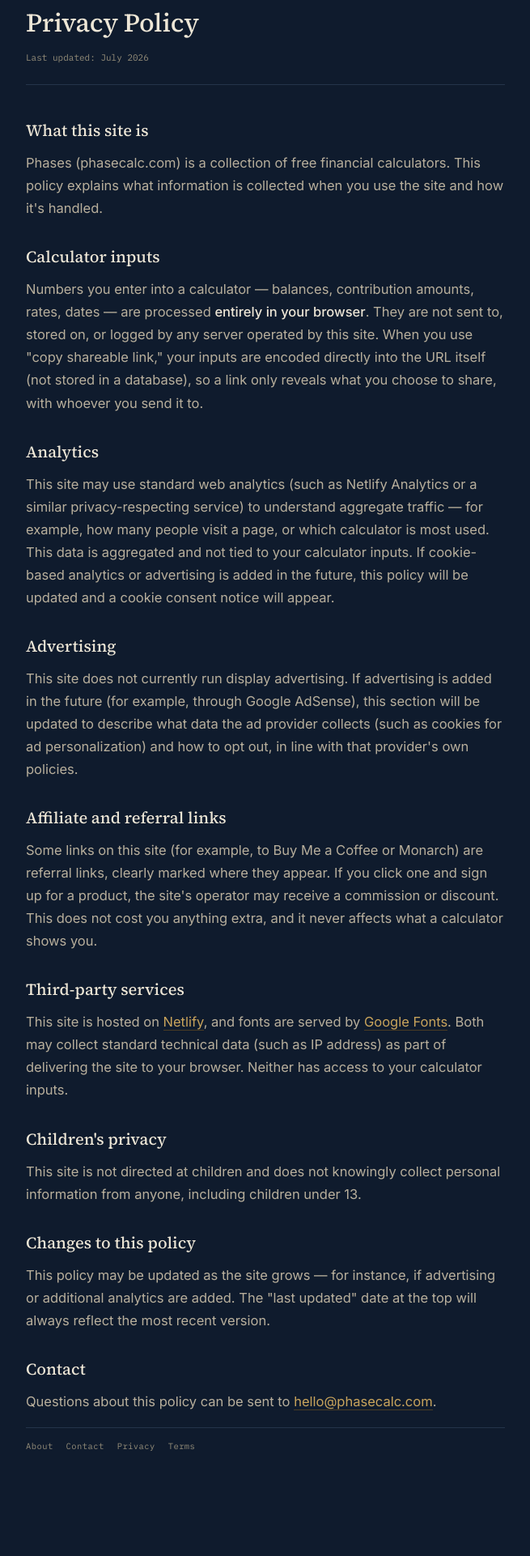
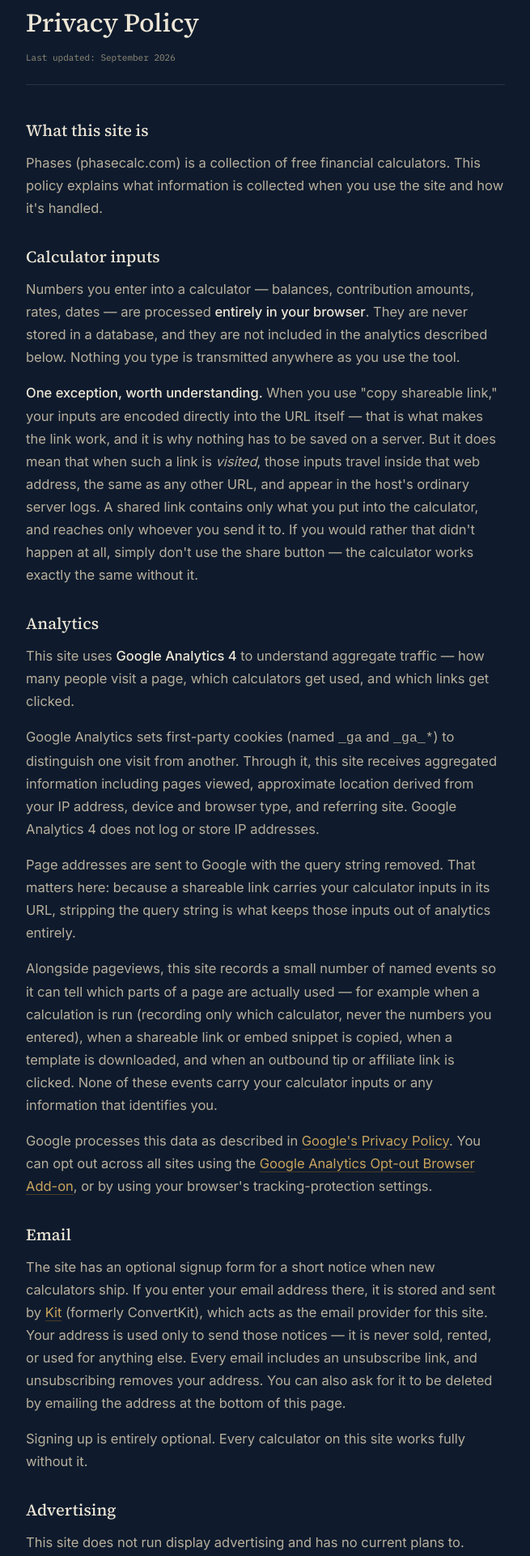
Before and after one commit to phasecalc/PhaseCalc, a plain HTML site: page privacy.html in a window 1280 px wide. Shown: the part 302-2224 px from the top of the page at 81% size, without its empty margins (312-967 px from the left). Before the commit the page ends 2178 px from the top, so only its background shows below. Drawn offline with Linux system fonts and the light colour scheme.

Commit message:
update credibility

```diff
--- a/privacy.html
+++ b/privacy.html
@@ -17,7 +17,7 @@
 <meta charset="UTF-8" />
 <meta name="viewport" content="width=device-width, initial-scale=1.0" />
 <title>Privacy Policy — Phases</title>
-<meta name="description" content="Privacy policy for phasecalc.com: what data is collected, how calculator inputs are handled, and how advertising and analytics may work on this site." />
+<meta name="description" content="Privacy policy for phasecalc.com: what Google Analytics collects, how calculator inputs stay in your browser, how shareable links work, and how email and affiliate links handle data." />
 <link rel="canonical" href="https://phasecalc.com/privacy" />
 <link rel="icon" type="image/svg+xml" href="/favicon.svg" />
 <meta property="og:type" content="website" />
@@ -202,7 +202,7 @@
 
   <div class="masthead">
     <h1>Privacy Policy</h1>
-    <p class="updated">Last updated: July 2026</p>
+    <p class="updated">Last updated: September 2026</p>
   </div>
 
   <article class="article">
@@ -210,28 +210,41 @@
     <p>Phases (phasecalc.com) is a collection of free financial calculators. This policy explains what information is collected when you use the site and how it's handled.</p>
 
     <h2>Calculator inputs</h2>
-    <p>Numbers you enter into a calculator — balances, contribution amounts, rates, dates — are processed <strong>entirely in your browser</strong>. They are not sent to, stored on, or logged by any server operated by this site. When you use "copy shareable link," your inputs are encoded directly into the URL itself (not stored in a database), so a link only reveals what you choose to share, with whoever you send it to.</p>
+    <p>Numbers you enter into a calculator — balances, contribution amounts, rates, dates — are processed <strong>entirely in your browser</strong>. They are never stored in a database, and they are not included in the analytics described below. Nothing you type is transmitted anywhere as you use the tool.</p>
+    <p><strong>One exception, worth understanding.</strong> When you use "copy shareable link," your inputs are encoded directly into the URL itself — that is what makes the link work, and it is why nothing has to be saved on a server. But it does mean that when such a link is <em>visited</em>, those inputs travel inside that web address, the same as any other URL, and appear in the host's ordinary server logs. A shared link contains only what you put into the calculator, and reaches only whoever you send it to. If you would rather that didn't happen at all, simply don't use the share button — the calculator works exactly the same without it.</p>
 
     <h2>Analytics</h2>
-    <p>This site may use standard web analytics (such as Netlify Analytics or a similar privacy-respecting service) to understand aggregate traffic — for example, how many people visit a page, or which calculator is most used. This data is aggregated and not tied to your calculator inputs. If cookie-based analytics or advertising is added in the future, this policy will be updated and a cookie consent notice will appear.</p>
+    <p>This site uses <strong>Google Analytics 4</strong> to understand aggregate traffic — how many people visit a page, which calculators get used, and which links get clicked.</p>
+    <p>Google Analytics sets first-party cookies (named <code>_ga</code> and <code>_ga_*</code>) to distinguish one visit from another. Through it, this site receives aggregated information including pages viewed, approximate location derived from your IP address, device and browser type, and referring site. Google Analytics 4 does not log or store IP addresses.</p>
+    <p>Page addresses are sent to Google with the query string removed. That matters here: because a shareable link carries your calculator inputs in its URL, stripping the query string is what keeps those inputs out of analytics entirely.</p>
+    <p>Alongside pageviews, this site records a small number of named events so it can tell which parts of a page are actually used — for example when a calculation is run (recording only which calculator, never the numbers you entered), when a shareable link or embed snippet is copied, when a template is downloaded, and when an outbound tip or affiliate link is clicked. None of these events carry your calculator inputs or any information that identifies you.</p>
+    <p>Google processes this data as described in <a href="https://policies.google.com/privacy" target="_blank" rel="noopener">Google's Privacy Policy</a>. You can opt out across all sites using the <a href="https://tools.google.com/dlpage/gaoptout" target="_blank" rel="noopener">Google Analytics Opt-out Browser Add-on</a>, or by using your browser's tracking-protection settings.</p>
+
+    <h2>Email</h2>
+    <p>The site has an optional signup form for a short notice when new calculators ship. If you enter your email address there, it is stored and sent by <a href="https://kit.com/privacy" target="_blank" rel="noopener">Kit</a> (formerly ConvertKit), which acts as the email provider for this site. Your address is used only to send those notices — it is never sold, rented, or used for anything else. Every email includes an unsubscribe link, and unsubscribing removes your address. You can also ask for it to be deleted by emailing the address at the bottom of this page.</p>
+    <p>Signing up is entirely optional. Every calculator on this site works fully without it.</p>
 
     <h2>Advertising</h2>
-    <p>This site does not currently run display advertising. If advertising is added in the future (for example, through Google AdSense), this section will be updated to describe what data the ad provider collects (such as cookies for ad personalization) and how to opt out, in line with that provider's own policies.</p>
+    <p>This site does not run display advertising and has no current plans to.</p>
 
     <h2>Affiliate and referral links</h2>
-    <p>Some links on this site (for example, to Buy Me a Coffee or Monarch) are referral links, clearly marked where they appear. If you click one and sign up for a product, the site's operator may receive a commission or discount. This does not cost you anything extra, and it never affects what a calculator shows you.</p>
+    <p>Some links on this site are affiliate or referral links, marked clearly where they appear. If you click one and sign up for a product, the site's operator may receive a commission or a discount. This costs you nothing extra, and it never affects what a calculator shows you or which option a calculator says is better.</p>
+    <p>Clicking an affiliate link takes you to a third party — the advertiser, or a network that forwards you to them — which will have its own privacy practices and will typically set its own cookies to attribute the referral. Those practices are governed by that company's policy, not this one.</p>
 
     <h2>Third-party services</h2>
-    <p>This site is hosted on <a href="https://www.netlify.com/privacy/" target="_blank" rel="noopener">Netlify</a>, and fonts are served by <a href="https://policies.google.com/privacy" target="_blank" rel="noopener">Google Fonts</a>. Both may collect standard technical data (such as IP address) as part of delivering the site to your browser. Neither has access to your calculator inputs.</p>
+    <p>This site is hosted on <a href="https://www.netlify.com/privacy/" target="_blank" rel="noopener">Netlify</a>. Fonts are served by <a href="https://policies.google.com/privacy" target="_blank" rel="noopener">Google Fonts</a>, and the charting library used on most calculator pages is served by <a href="https://www.cloudflare.com/privacypolicy/" target="_blank" rel="noopener">Cloudflare</a>'s public CDN. Each of these may collect standard technical data (such as IP address) as part of delivering the site to your browser. None of them has access to your calculator inputs.</p>
+
+    <h2>Your choices</h2>
+    <p>Regardless of where you live, you can: opt out of analytics using the methods above, unsubscribe from email at any time, and email to ask what is held about you or to have it deleted. Because this site does not require an account and does not store your calculator inputs, the amount of data tied to you is small by design — for most visitors it is a cookie and an aggregate pageview.</p>
 
     <h2>Children's privacy</h2>
-    <p>This site is not directed at children and does not knowingly collect personal information from anyone, including children under 13.</p>
+    <p>This site is not directed at children and does not knowingly collect personal information from anyone under 13. Some calculators model accounts held for children, but the numbers are entered by the adult using the tool and never leave the browser.</p>
 
     <h2>Changes to this policy</h2>
-    <p>This policy may be updated as the site grows — for instance, if advertising or additional analytics are added. The "last updated" date at the top will always reflect the most recent version.</p>
+    <p>This policy may be updated as the site grows. The "last updated" date at the top will always reflect the most recent version.</p>
 
     <h2>Contact</h2>
-    <p>Questions about this policy can be sent to <a href="mailto:hello@phasecalc.com">hello@phasecalc.com</a>.</p>
+    <p>Questions about this policy can be sent to <a href="mailto:hello@phasecalc.com">hello@phasecalc.com</a>. See also the <a href="/terms">Terms of Use</a>.</p>
   </article>
 
 
```
Also changed, not shown: terms.html (+3 -3 lines).
